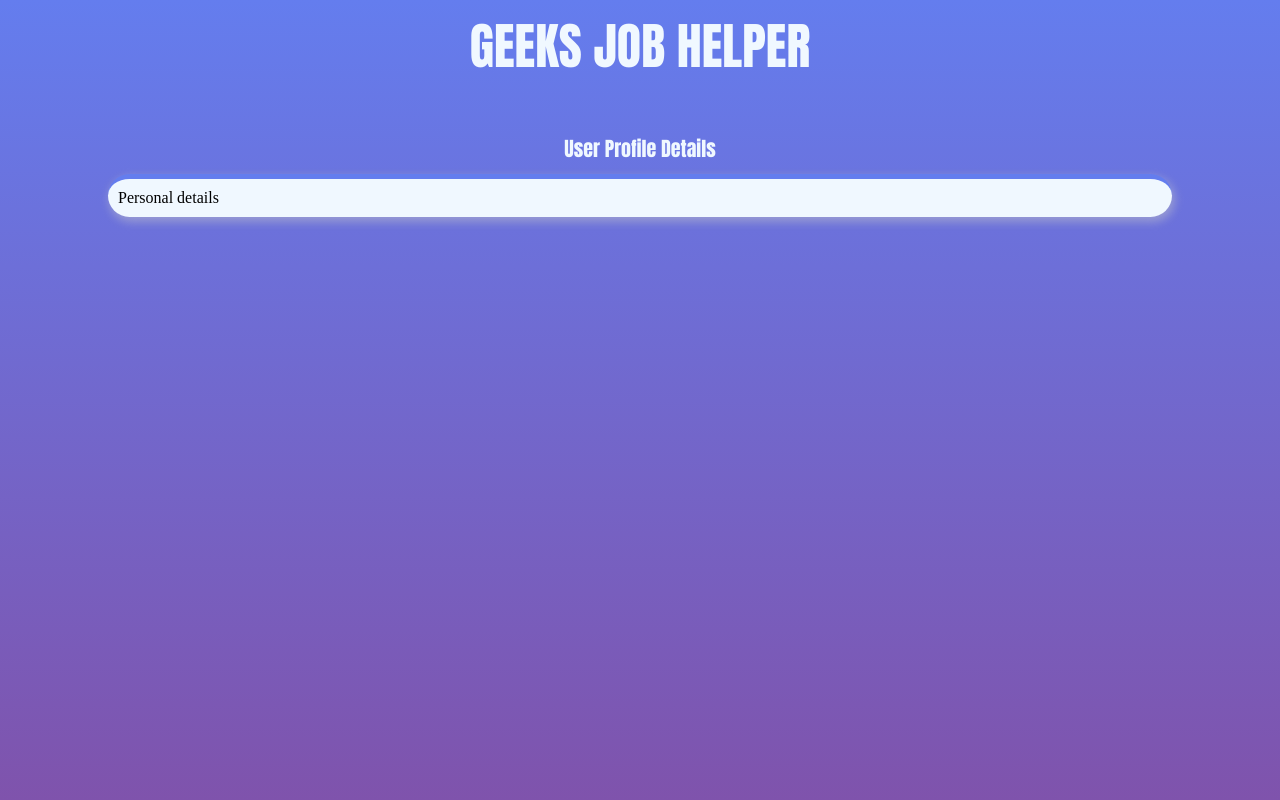
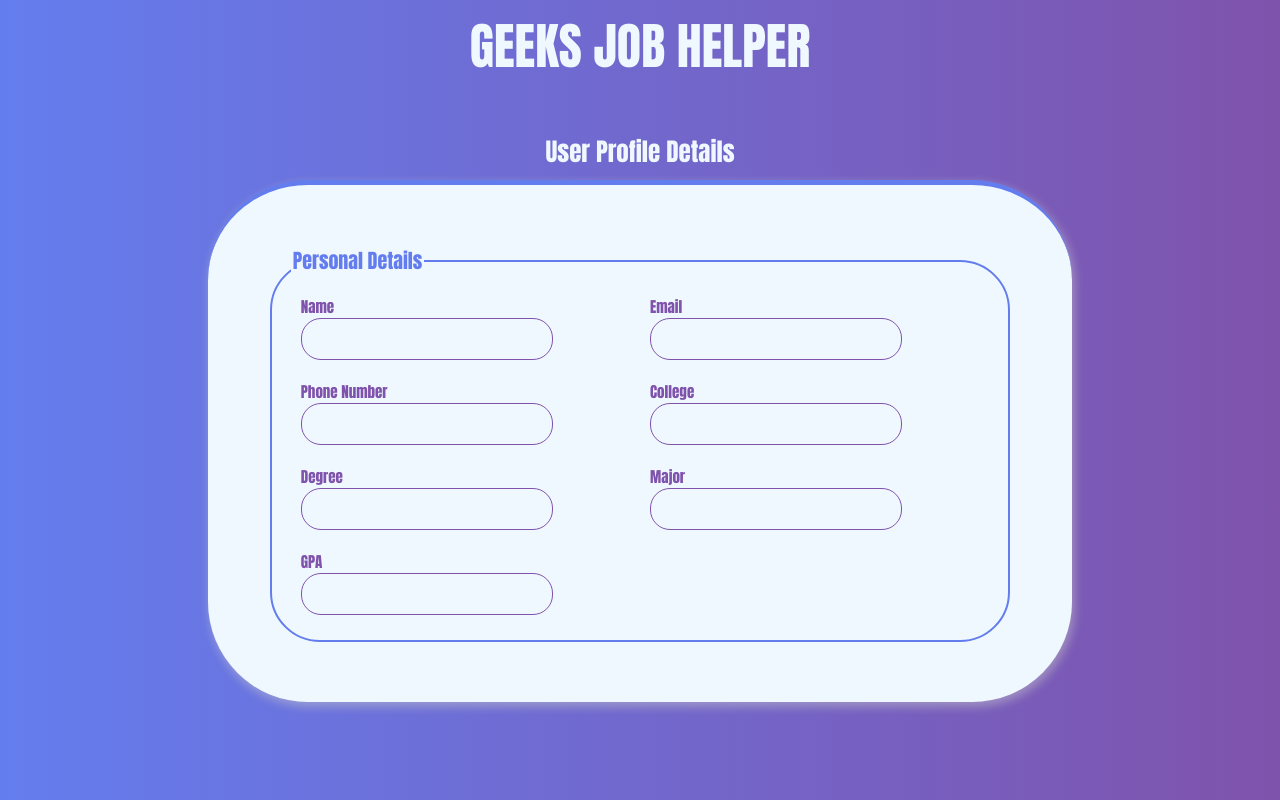
Before and after one commit to Priyansh-15/Job_Helper, a React (Create React App) app in the folder ui/: page / in a window 1280 px wide. Built offline with nearby package versions, Linux system fonts and the light colour scheme.

Commit message:
ui - 0.5

```diff
--- a/ui/src/index.css
+++ b/ui/src/index.css
@@ -3,5 +3,5 @@ html{
 }
 body {
 
-  background-image: linear-gradient(#647DEE, #7F53AC);
+  background-image: linear-gradient(to right, #647DEE, #7F53AC);
 }
--- a/ui/src/pages/Homepage.css
+++ b/ui/src/pages/Homepage.css
@@ -2,15 +2,17 @@
 {
     margin-top: 50px;
     margin-bottom: 10px;
-    font-size: 20px;
+    font-size: 25px;
     font-family: Impact,Charcoal,sans-serif;
     font-weight: 400;
     color:aliceblue;
     text-align: center;
 }
 .form{
-    margin-left: 100px;
-    margin-right: 100px;
+
+    margin-left: 200px;
+    margin-right: 200px;
+    margin-bottom: 200px;
     background-color: aliceblue;
     display: flex;
     width: auto;
@@ -21,3 +23,45 @@
     border-top: 5px solid #647DEE;
     border-radius: 100px;
 }
+.section_1{
+    width: 100%;
+    margin: 50px;
+}
+.main_section_1{
+    display: grid;
+    grid-template-columns: repeat(2, 1fr);
+}
+fieldset {
+    border: 2px solid #647DEE;
+    border-radius: 50px;
+
+    font-size: 25px;
+
+}
+
+legend {
+    font-size: 20px;
+    font-family: Impact,Charcoal,sans-serif;
+    font-weight: 200;
+    color:#647DEE;
+
+}
+.search_box{
+    width: 70%;
+    height: 20px;
+    padding: 10px;
+    border-radius: 20px;
+
+    border: 1px solid #7F53AC;
+    text-transform: capitalize;
+    background: none;
+    color: #000000;
+    outline: none;
+}
+.labels{
+    padding: 10px;
+    font-size: 15px;
+    font-family: Impact,Charcoal,sans-serif;
+    font-weight: 100;
+    color:#7F53AC;
+}
--- a/ui/src/pages/Homepage.js
+++ b/ui/src/pages/Homepage.js
@@ -11,10 +11,62 @@ const Homepage = () => {
             <div className='user_form_title'>
               User Profile Details
             </div>
+            <form>
             <div className='form'>
-                <div className='section_head'>Personal details</div>
+
+                <div className='section_1'>
+                  <fieldset>
+                    <legend>Personal Details</legend>
+                    <div className='main_section_1'>
+                        <div className='labels'>
+                          <span>Name</span>
+                          <br/>
+                            <input type="text"  className='search_box' name="name"/>
+                        </div>
+
+                      <div className='labels'>
+                         <span>Email</span>
+                          <br/>
+                            <input type="text" className='search_box'  name="email"/>
+                      </div>
+
+                      <div className='labels'>
+                      <span>Phone Number</span>
+                          <br/>
+                            <input type="text" className='search_box'  name="phoneno"/>
+                      </div>
+
+                      <div className='labels'>
+                      <span>College</span>
+                          <br/>
+                            <input type="text" className='search_box'  name="college"/>
+                      </div>
+
+                      <div className='labels'>
+                      <span> Degree</span>
+                          <br/>
+                            <input type="text" className='search_box'  name="degree"/>
+                      </div>
+
+                      <div className='labels'>
+                      <span>Major</span>
+                          <br/>
+                            <input type="text" className='search_box'  name="major"/>
+                      </div>
+                      <div className='labels'>
+                          <span>GPA</span>
+                          <br/>
+                            <input type="text" className='search_box'  name="gpa"/>
+                      </div>
+
+                      </div>
+                  </fieldset>
+                </div>
+
+
 
             </div>
+            </form>
          </div>
     </div>
   )
```
